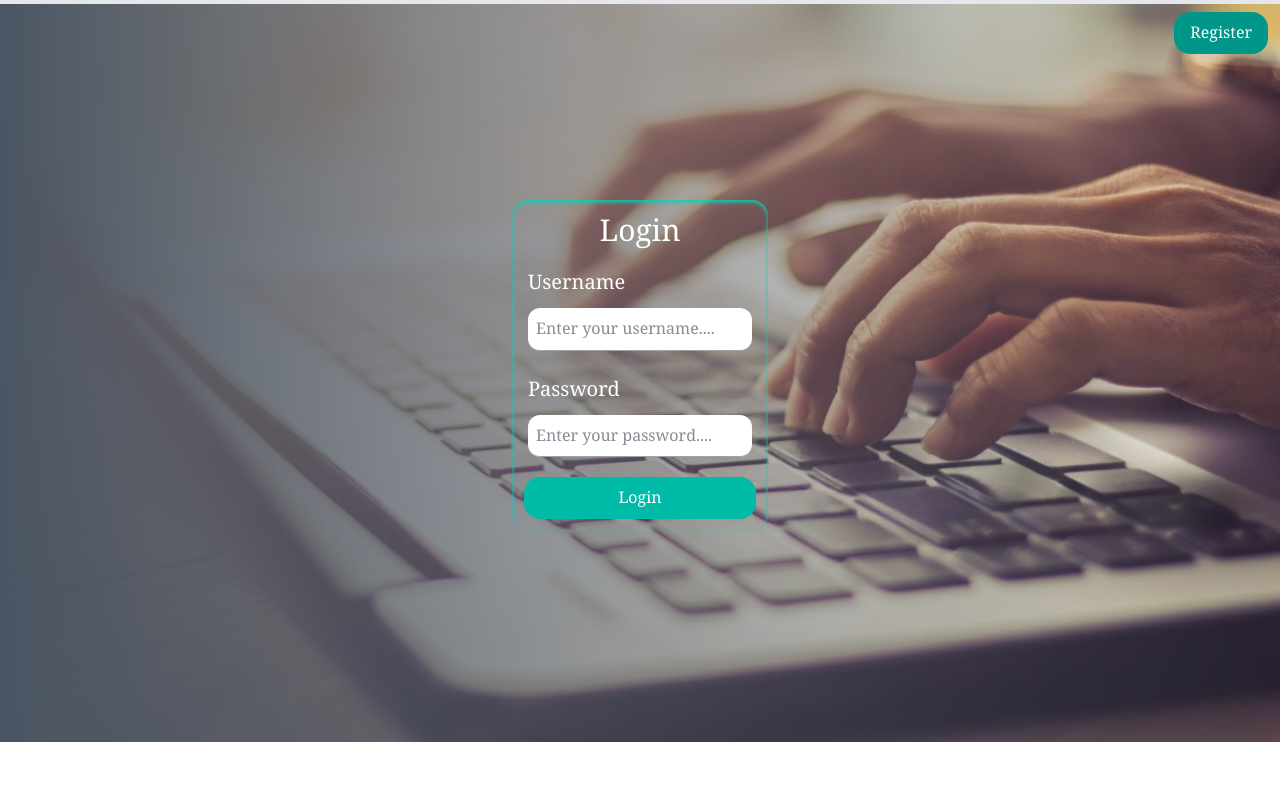
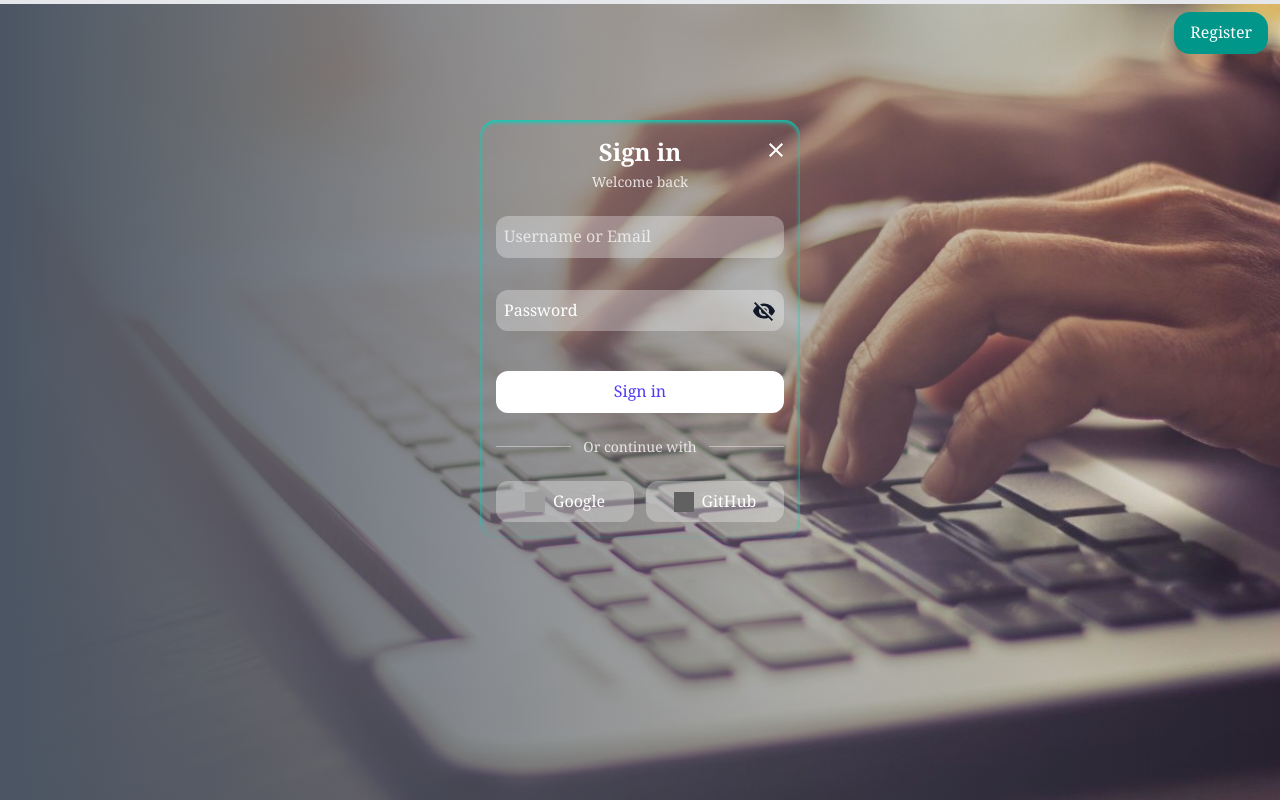
Before and after one commit to Yogesh1306/BlogSite, a React (Vite) app in the folder frontend/: page /login in a window 1280 px wide. Built offline with nearby package versions, Linux system fonts and the light colour scheme; no server answers; grey boxes are pictures that could not be loaded.

Commit message:
feat: enhance Login component with Google sign-in functionality and UI improvements

```diff
--- a/frontend/src/pages/Login.jsx
+++ b/frontend/src/pages/Login.jsx
@@ -1,75 +1,163 @@
-import { NavLink } from "react-router";
-import { useContext, useRef } from "react";
+import { NavLink, useNavigate } from "react-router";
+import { useContext, useRef, useState } from "react";
 import axios from "axios";
 import { Context } from "../context/Context";
+import { auth, provider } from "../firebase";
+import { signInWithPopup } from "firebase/auth";
+import { Close, Visibility, VisibilityOff } from "@mui/icons-material";
 
 const Login = () => {
   const userRef = useRef();
   const passwordRef = useRef();
-  const {dispatch, isFetching} = useContext(Context);
-
+  const { dispatch, isFetching } = useContext(Context);
+  const [showPassword, setShowPassword] = useState(false);
+  const navigate = useNavigate();
 
   const handleLogin = async (e) => {
     e.preventDefault();
-    dispatch({type: "LOGIN_START"});
+    dispatch({ type: "LOGIN_START" });
     //lOGIN LOGIC
     try {
       const res = await axios.post("/api/v1/users/Login", {
         username: userRef.current.value,
-            password: passwordRef.current.value
-        })
-        dispatch({type: "LOGIN_SUCCESS", payload: res.data});
+        password: passwordRef.current.value,
+      });
+      dispatch({ type: "LOGIN_SUCCESS", payload: res.data });
     } catch (error) {
       console.log(error);
-        dispatch({type: "LOGIN_FAILURE"});
+      dispatch({ type: "LOGIN_FAILURE" });
     }
   };
 
+  const signInWithGoogle = () => {
+    signInWithPopup(auth, provider)
+      .then(async (result) => {
+        const userDetails = {
+          username: result.user.displayName,
+          email: result.user.email,
+          profilePic: result.user.photoURL,
+        };
+        dispatch({ type: "LOGIN_START" });
+        const res = await axios.post("/api/v1/users/google", userDetails)
+        dispatch({ type: "LOGIN_SUCCESS", payload: res.data.data });
+        navigate("/");
+      })
+      .catch((error) => {
+        dispatch({ type: "LOGIN_FAILURE" });
+        console.log("error while logging with google: ", error);
+      });
+  };
+
   return (
-    <div className="flex justify-center items-center relative ">
-      <div className="relative w-full">
+    <>
+      <div className="flex justify-center items-center relative min-h-screen ">
+        <div className="relative w-full ">
           <img
-          className="w-full h-[92.7vh] z-1 "
+            className="w-full h-[100vh] z-1 object-cover bg-no-repeat"
             src="src\assets\login_background.jpeg"
             alt=""
           />
-        <div className="absolute top-0 z-2 w-full h-[92.7vh] bg-linear-to-r from-gray-600 to-white-100"></div>
+          <div className="absolute top-0 z-2 w-full min-h-screen bg-linear-to-r from-gray-600 to-white-100"></div>
         </div>
-      <form
-        className="absolute top-50 bg-[rgba(255, 255, 255, 0.334)] shadow-teal-400 shadow-inner rounded-xl p-3 z-3 flex flex-col justify-center items-center gap-4 w-[20vw]"
-        onSubmit={handleLogin}
-      >
-        <span className="text-3xl text-white">Login</span>
-        <div className="flex flex-col p-1 w-full gap-3">
-          <label className="text-xl text-white" htmlFor="username">
-            Username
-          </label>
+        <div className="absolute top-30 bg-[rgba(255, 255, 255, 0.334)] shadow-teal-400 shadow-inner rounded-xl p-4 z-3 flex flex-col  gap-4 w-[25vw]">
+          <div className="">
+            <h1 className="text-2xl font-semibold text-white text-center">
+              Sign in
+            </h1>
+            <p className="text-sm text-white/80 text-center mt-1">
+              Welcome back
+            </p>
+
+            <form className="mt-6 space-y-8 w-full">
+              <div className="relative">
                 <input
-            className="border-b border-b-gray-400 bg-white py-2 px-2 rounded-lg focus:outline-0"
                   type="text"
-            id="username"
-            placeholder="Enter your username...."
+                  name="text"
+                  id="text"
+                  placeholder="you@example.com"
+                  className="peer w-full px-2 py-2 rounded-lg bg-white/30 text-black placeholder-transparent outline-none focus:ring-2  focus:ring-blue-300 "
                   ref={userRef}
                 />
+                <label
+                  htmlFor="text"
+                  className="absolute -top-3.5 left-2 block text-white/70 mb-1 transition-all peer-placeholder-shown:top-2 peer-placeholder-shown: text-base peer-focus:-top-3.5"
+                >
+                  Username or Email
+                </label>
               </div>
-        <div className="flex flex-col p-1 w-full gap-3">
-          <label className="text-xl text-white" htmlFor="password">
+
+              <div className="relative">
+                <input
+                  type={showPassword ? "text" : "password"}
+                  name="password"
+                  id="password"
+                  placeholder="••••••••"
+                  className="peer w-full px-2 py-2 rounded-lg bg-white/30 text-white placeholder-transparent outline-none focus:ring-2 focus:ring-white/50"
+                  ref={passwordRef}
+                />
+                <label className="absolute -top-3.5 left-2 block  text-white mb-1 peer-placeholder-shown:top-2 peer-placeholder-shown: text-base peer-focus:-top-3.5">
                   Password
                 </label>
-          <input
-            className="border-b border-b-gray-400 bg-white py-2 px-2 rounded-lg focus:outline-0"
-            type="password"
-            id="password"
-            placeholder="Enter your password...."
-            ref={passwordRef}
-          />
-        </div>
-        <div className="w-full">
-          <button className="w-full p-2 rounded-xl bg-teal-500 text-white cursor-pointer disabled:bg-gray-400 disabled:cursor-not-allowed" type="submit" disabled={isFetching}>
-            Login
+                <div className="absolute top-2 right-2">
+                  <button
+                    type="button"
+                    className=""
+                    onClick={() => setShowPassword(!showPassword)}
+                  >
+                    {showPassword ? <Visibility /> : <VisibilityOff />}
                   </button>
                 </div>
+              </div>
+
+              <button
+                type="button"
+                className="w-full mt-2 py-2 rounded-lg bg-white text-indigo-600 font-medium hover:bg-white/90 transition cursor-pointer"
+                onClick={handleLogin}
+                disabled={isFetching}
+              >
+                Sign in
+              </button>
             </form>
+
+            <div className="flex items-center gap-3 my-6">
+              <div className="h-px flex-1 bg-white/40" />
+              <span className="text-sm text-white/80">Or continue with</span>
+              <div className="h-px flex-1 bg-white/40" />
+            </div>
+
+            <div className="grid grid-cols-1 sm:grid-cols-2 gap-3">
+              <button
+                type="button"
+                className="flex items-center justify-center gap-2 py-2 rounded-lg bg-white/30 text-white hover:bg-white/40 transition cursor-pointer"
+                onClick={signInWithGoogle}
+              >
+                <img
+                  src="https://www.svgrepo.com/show/475656/google-color.svg"
+                  alt="Google"
+                  className="w-5 h-5"
+                />
+                Google
+              </button>
+
+              <button
+                type="button"
+                className="flex items-center justify-center gap-2 py-2 rounded-lg bg-white/30 text-white hover:bg-white/40 transition cursor-pointer"
+              >
+                <img
+                  src="https://www.svgrepo.com/show/512317/github-142.svg"
+                  alt="GitHub"
+                  className="w-5 h-5 invert"
+                />
+                GitHub
+              </button>
+            </div>
+            <NavLink to={"/"}>
+              <div className="absolute top-4 right-3 cursor-pointer">
+                <Close className="text-white" />
+              </div>
+            </NavLink>
+          </div>
+        </div>
         <div className="absolute top-0 right-0 p-3 z-3">
           <NavLink to="/register">
             <button
@@ -83,6 +171,7 @@ const Login = () => {
           </NavLink>
         </div>
       </div>
+    </>
   );
 };
 
```
Lines whose indentation alone changed are shown as unchanged.
